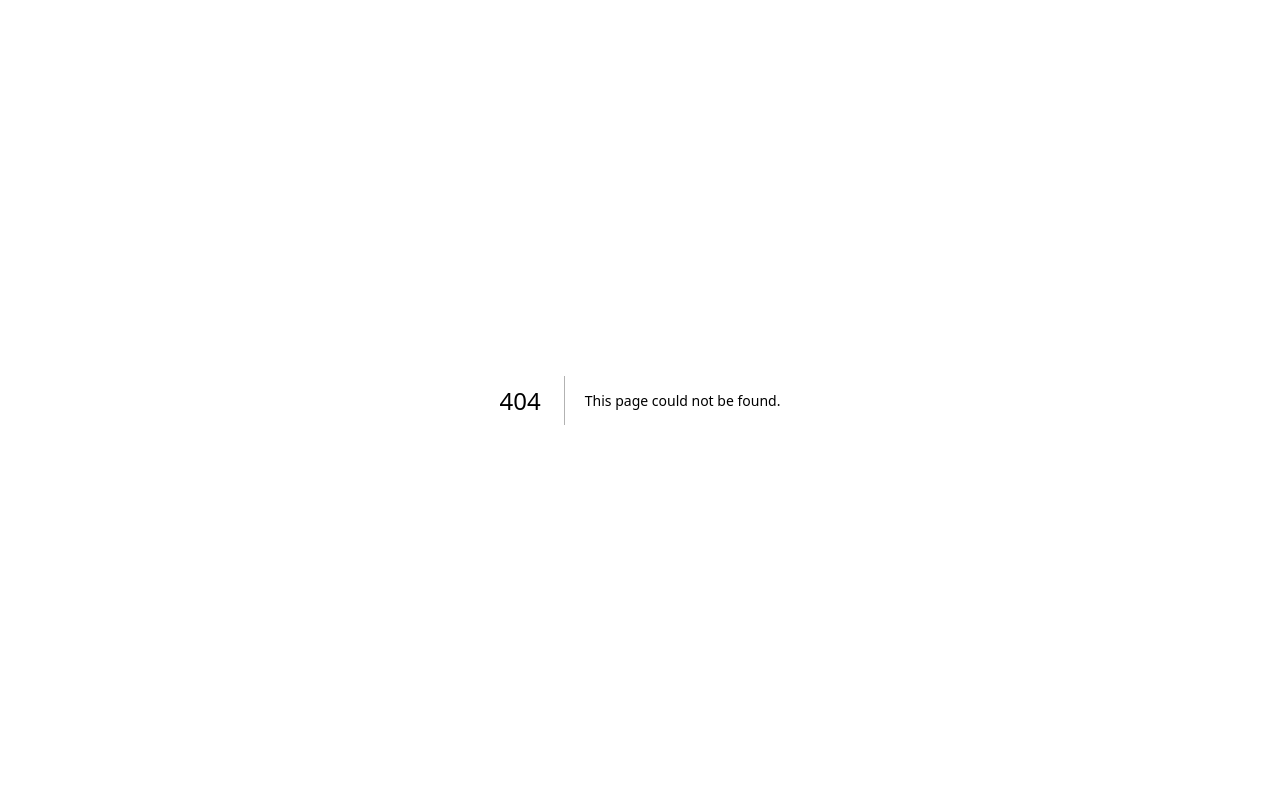
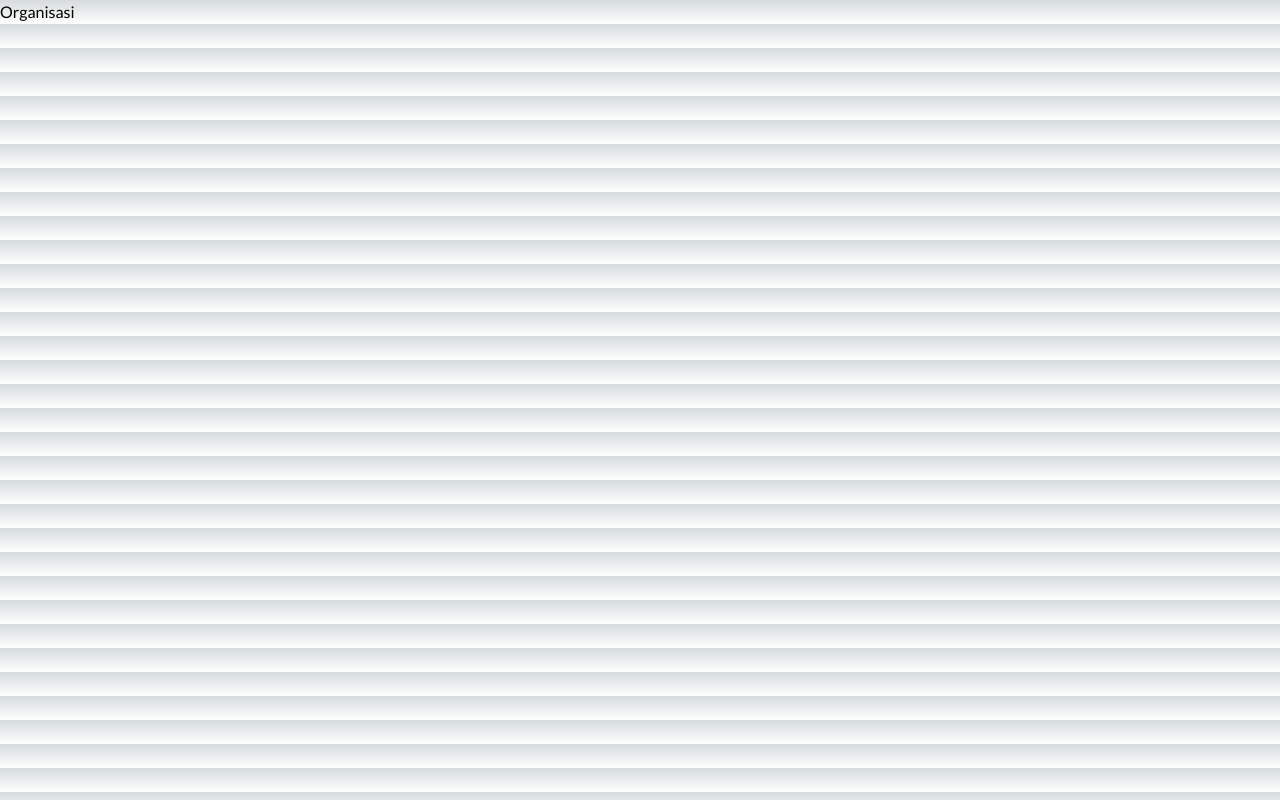
Before and after one commit to Tim-KP-SatuData-Barru/SatuData-Barru, a Next.js app: page /organisasi in a window 1280 px wide. Before the commit this address had no page. Built offline with nearby package versions, Linux system fonts and the light colour scheme.

Commit message:
add new page

```diff
--- /dev/null
+++ b/app/organisasi/page.tsx
@@ -0,0 +1,9 @@
+import React from 'react'
+
+function Organisasi() {
+  return (
+    <div>Organisasi</div>
+  )
+}
+
+export default Organisasi
```
